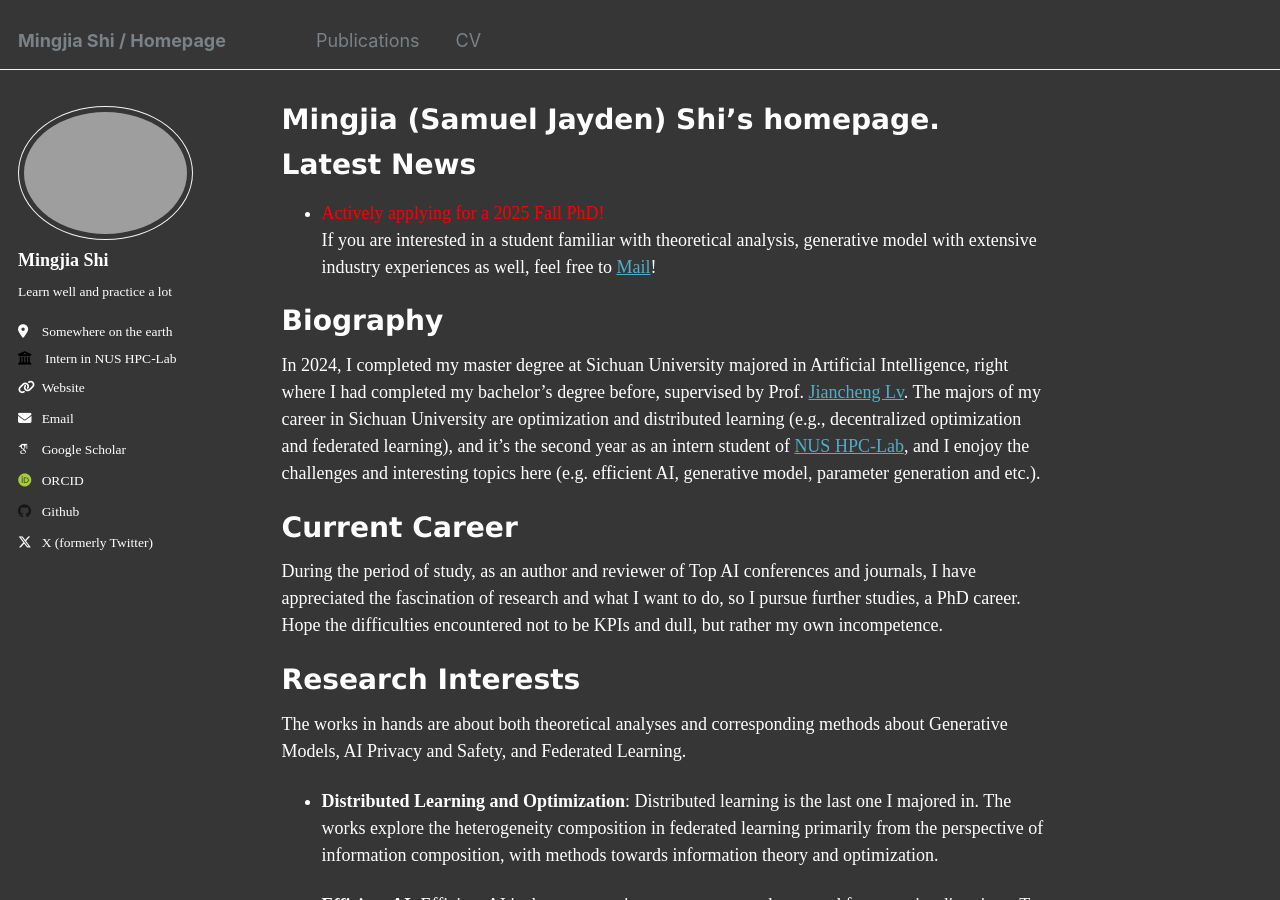
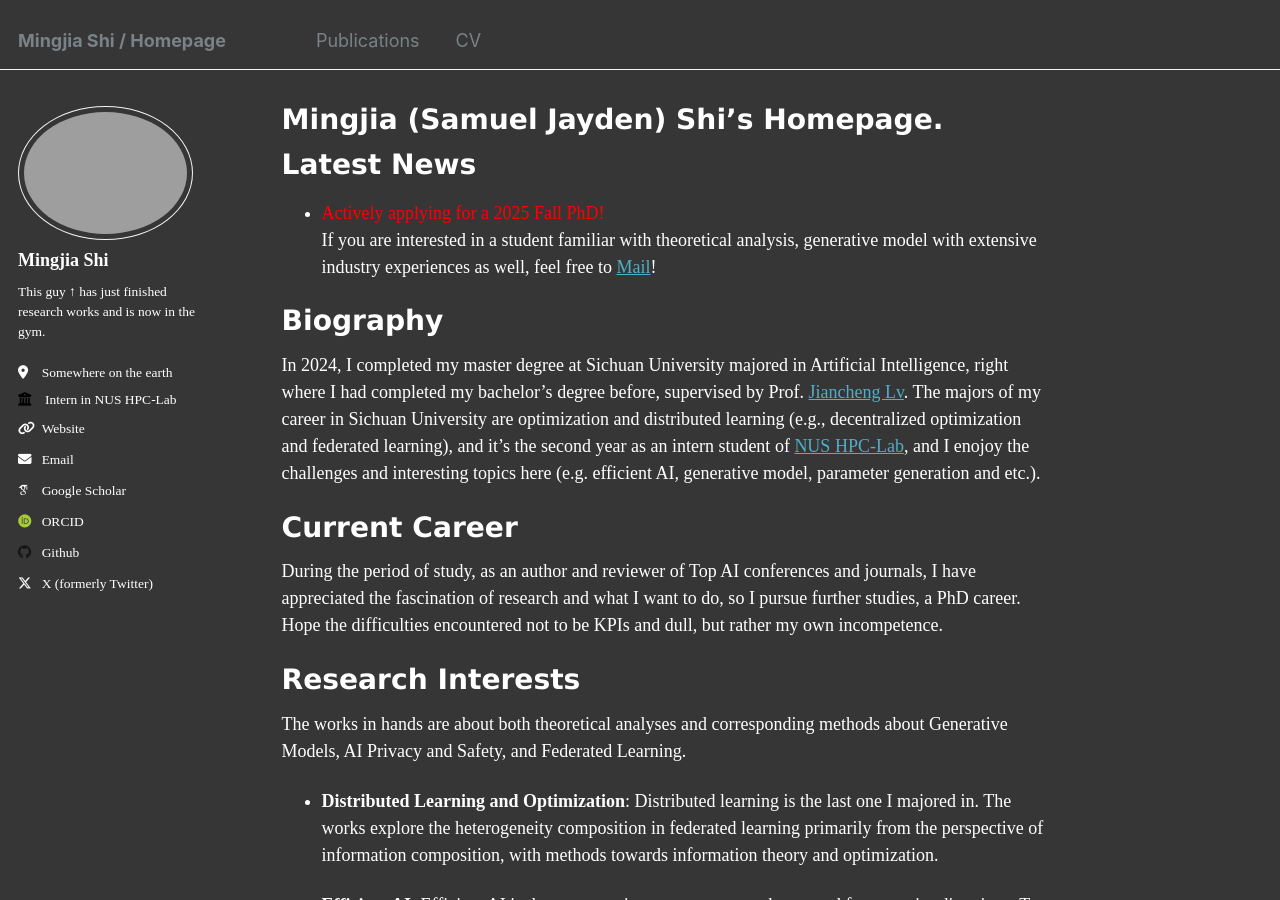
Before and after one commit to BDeMo/homepage, a Jekyll site: the page built from _pages/about.md, in a window 1280 px wide and 900 px high. Built offline with Jekyll 4.4.1, drawn with Linux system fonts in a browser that asks for light colours; some web fonts are replaced.

```diff
--- a/_config.yml
+++ b/_config.yml
@@ -11,7 +11,7 @@ locale                   : "en-US"
 title                    : "       Mingjia Shi / Homepage"
 title_separator          : "-"
 name                     : &name "Mingjia Shi"
-description              : &description "This guy ↑ has just finished research works and is now in the gym."
+description              : &description "Mingjia's Homepage"
 url                      : https://bdemo.github.io # the base hostname & protocol for your site e.g. "https://mmistakes.github.io"
 baseurl                  : "/homepage" # the subpath of your site, e.g. "/blog"
 repository               : "BDeMo/homepage"
@@ -24,7 +24,7 @@ author:
   avatar           : "a_pic_of_mine.png"
   name             : "Mingjia Shi"
   pronouns         : # example: "she/her"
-  bio              : "Learn well and practice a lot"
+  bio              : "This guy ↑ has just finished research works and is now in the gym."
   location         : "Somewhere on the earth"
   employer         : "Intern in NUS HPC-Lab"
   uri              : www.samjs.online # URL
--- a/_pages/about.md
+++ b/_pages/about.md
@@ -1,6 +1,6 @@
 ---
 permalink: /
-title: "Mingjia (Samuel Jayden) Shi's homepage."
+title: "Mingjia (Samuel Jayden) Shi's Homepage."
 author_profile: true
 redirect_from:
   - /about/
```
